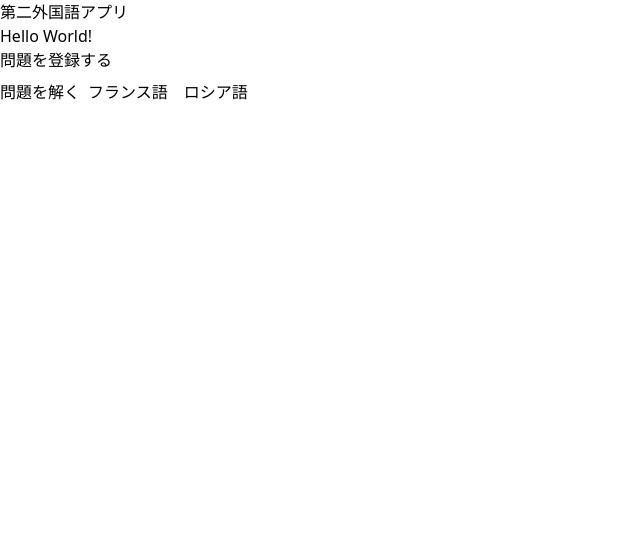
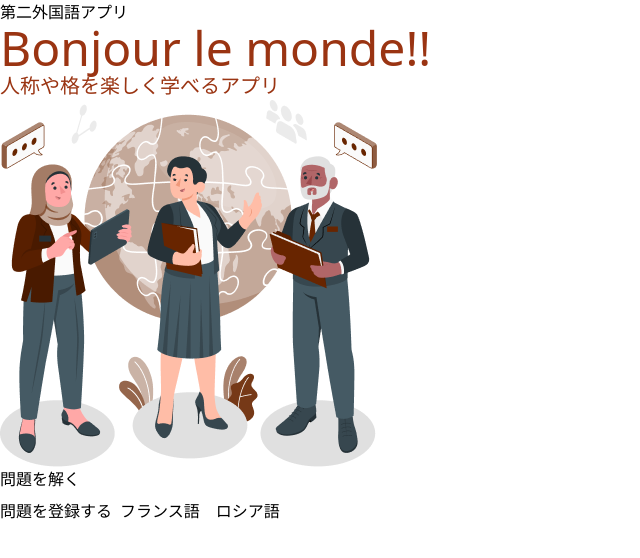
Before and after one commit to jack-app/foreign_language_game, a Next.js app in the folder front/: page / in a window 1280 px wide. Shown: the top 558 px of the page, without its empty margins (0-640 px from the left). Built offline with nearby package versions, Linux system fonts and the light colour scheme.

Commit message:
移植完了

```diff
--- a/front/pages/index.tsx
+++ b/front/pages/index.tsx
@@ -14,11 +14,21 @@ const Home: NextPage = () => {
       </Head>
       <Layout header="Next.js" title="第二外国語アプリ">
         <div className="">
-          <h2 className="">Hello World!</h2>
+          <div>
+            <p className="text-5xl text-orange-800">Bonjour le monde!!</p>
+            <p className="text-xl text-orange-800">
+              人称や格を楽しく学べるアプリ
+            </p>
+          </div>
+          <img src="../amico.png" />
+        </div>
+        <title>Create Next App</title>
+        <link rel="icon" href="/favicon.ico" />
+        <div className="">
           <div className="">
-            <Link href="/register">問題を登録する</Link>
+            <Link href="/register">問題を解く</Link>
             <br />
-            <Link href="/question">問題を解く</Link>
+            <Link href="/question">問題を登録する</Link>
             <GeneralButton text="フランス語" />
             <GeneralButton text="ロシア語" />
           </div>
```
Also changed, not shown: front/public/amico.png (added), 1 other file (tests, documents, lock files or other folders).
